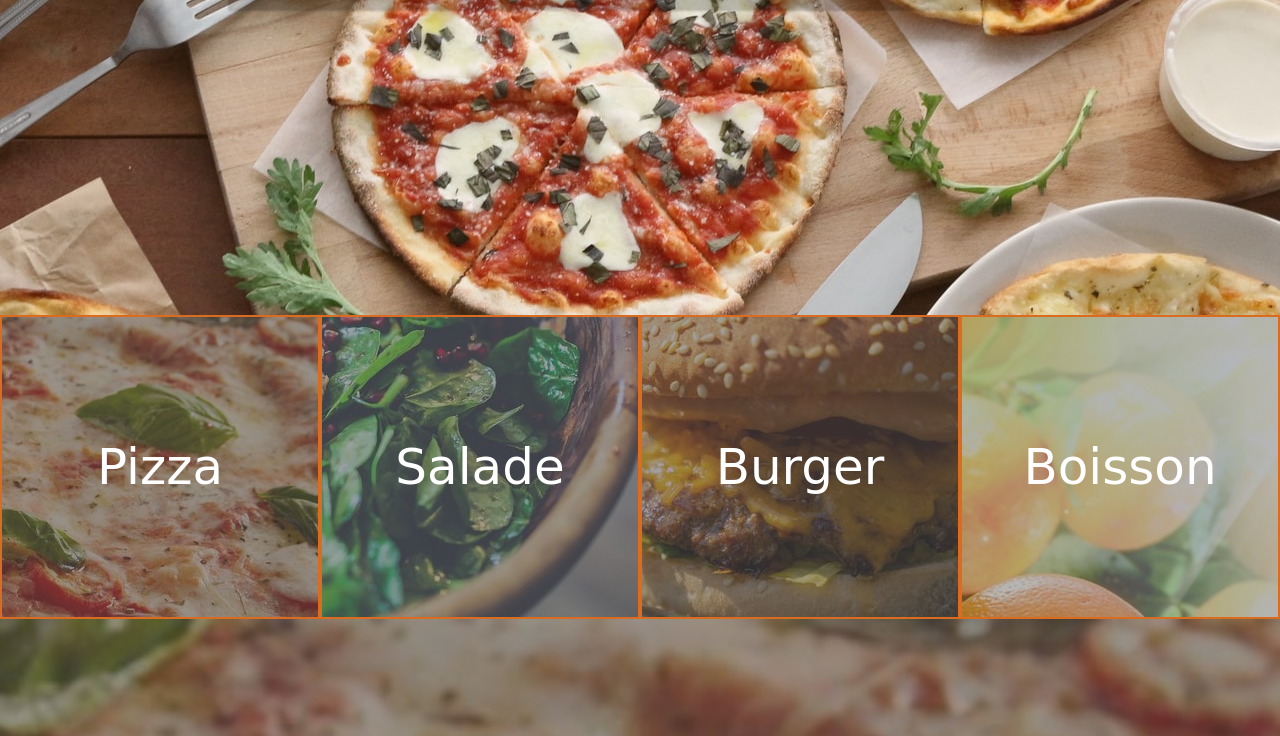
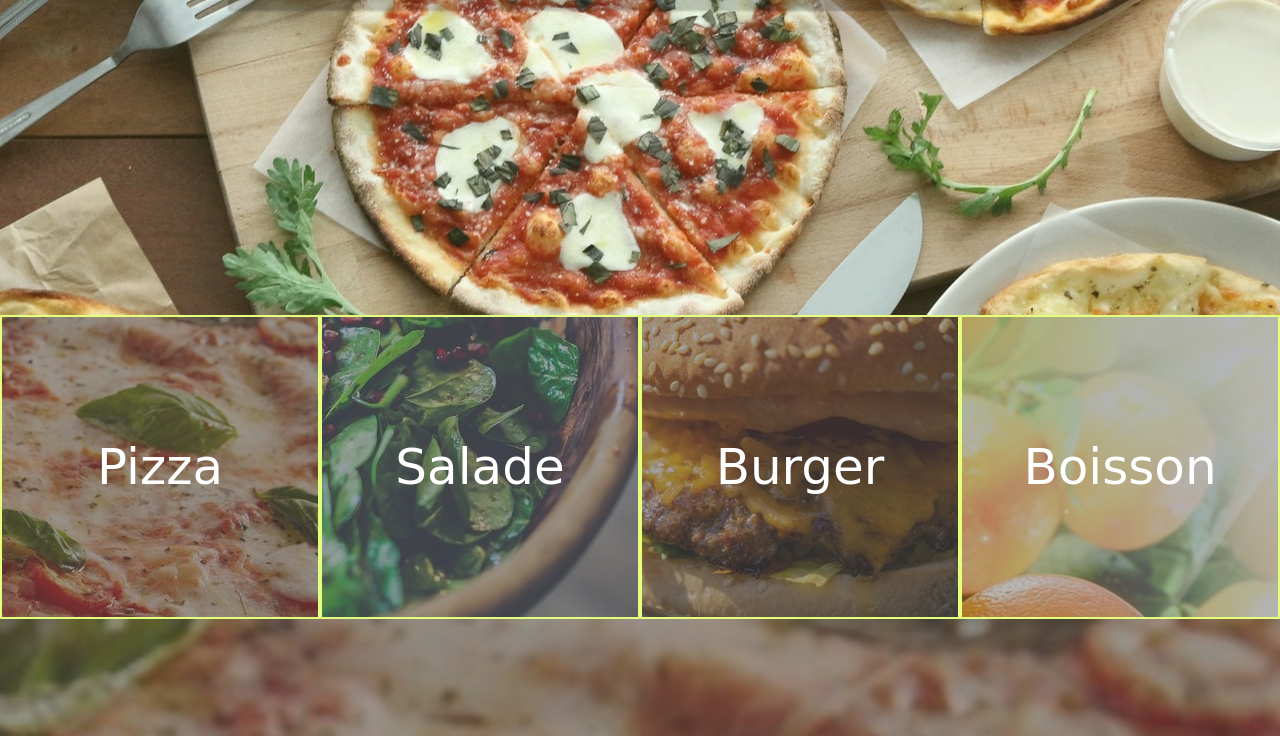
Before and after one commit to Maxime67all/Maxime67all.github.io, a plain HTML site: page index.html in a window 1280 px wide. Shown: the part 405-1141 px from the top of the page. Drawn offline with Linux system fonts and the light colour scheme; a web font is replaced by a local one.

Commit message:
changement couleur de fond

```diff
--- a/style.css
+++ b/style.css
@@ -8,7 +8,7 @@ html {
 }
 
 body {
-    background-color: #D96C21;
+    background-color: #E3FF7D;
 }
 
 header {
```
